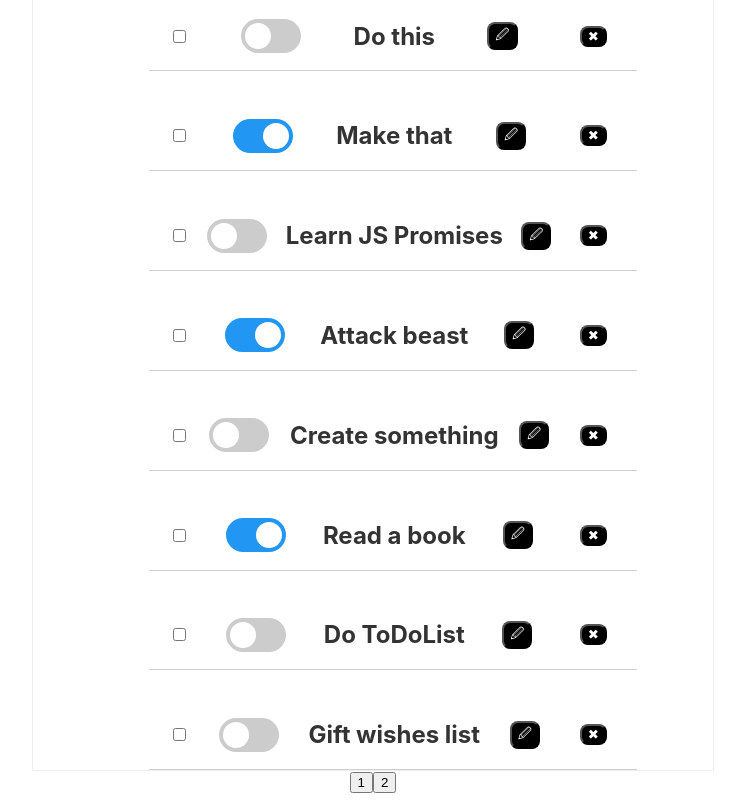
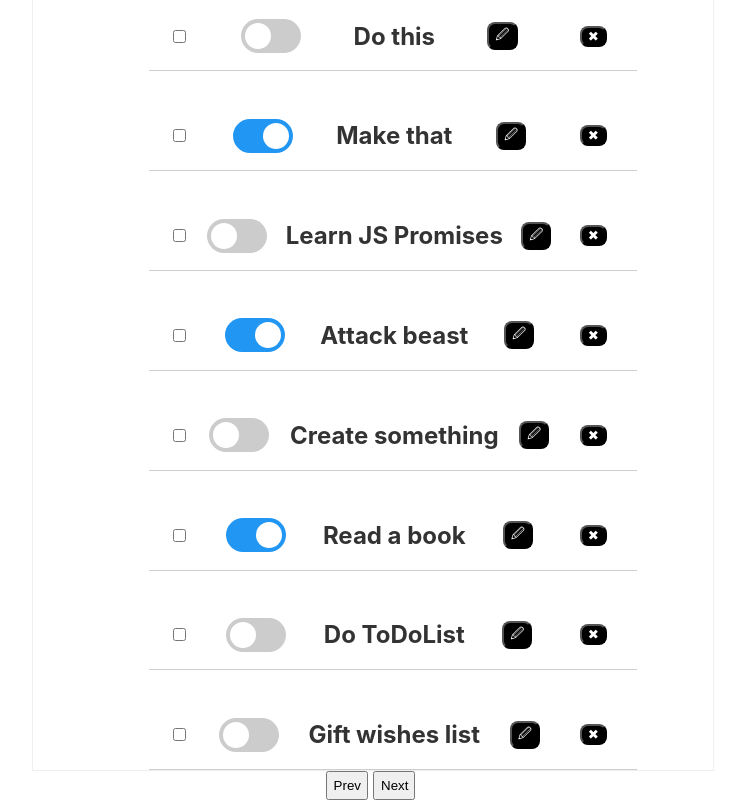
Before and after one commit to pe7r/project, a React (Create React App) app: page / in a window 1280 px wide. Shown: the part 444-1244 px from the top of the page, without its empty margins (267-1012 px from the left). Built offline with nearby package versions, Linux system fonts and the light colour scheme.

Commit message:
Changed pagination to Prev/Next style (need to be fixed/improved) (March 29) #3

```diff
--- a/src/App.css
+++ b/src/App.css
@@ -12,3 +12,11 @@ flex-direction: column;
 align-items: center;
 border: 1px solid #efefef;
 }
+
+.pagination button {
+	text-align: center;
+	padding-right: 5px;
+	padding-top: 5px;
+	padding-bottom: 5px;
+	margin-right: 5px;
+}
--- a/src/App.js
+++ b/src/App.js
@@ -127,9 +127,20 @@ class App extends Component {
 		})
 	}
 
-	changeCurrentPage = (page) => {
-		this.setState({
-			currentPage: page
+	changeCurrentPagePrev = () => {
+		this.setState(prevState => {
+			return {currentPage: prevState.currentPage - 1}
+		})
+		if (this.state.currentPage === 0) {
+			this.setState({
+				currentPage: 1
+			})
+		}
+	}
+
+	changeCurrentPageNext = () => {
+		this.setState(prevState => {
+			return {currentPage: prevState.currentPage + 1}
 		})
 	}
 
@@ -278,16 +289,14 @@ class App extends Component {
 		    	    	: <h2> No tasks yet... </h2>
 		    	    }
 		    	</ul>
-		    	<div className="pagination">
-			        {[...Array(Math.ceil(sortedItems.length / 10))].map((x, i) => (
-			          <button
-			            key={i}
-			            id={i + 1}
-			            onClick={() => this.changeCurrentPage(Math.ceil(sortedItems.length / 10))}
-			          >
-			            {i + 1}
-			          </button>
-			        ))}
+		    	<div >
+			        { sortedItems.length > 10
+			        	? <div className="pagination">
+			        		<button onClick={this.changeCurrentPagePrev}> Prev </button>
+			        	    <button onClick={this.changeCurrentPageNext}> Next </button>
+			              </div>
+			        	: <button onClick={this.changeCurrentPageNext}> Next </button>
+			        }
 			    </div>
 			</div>
 		)
```
